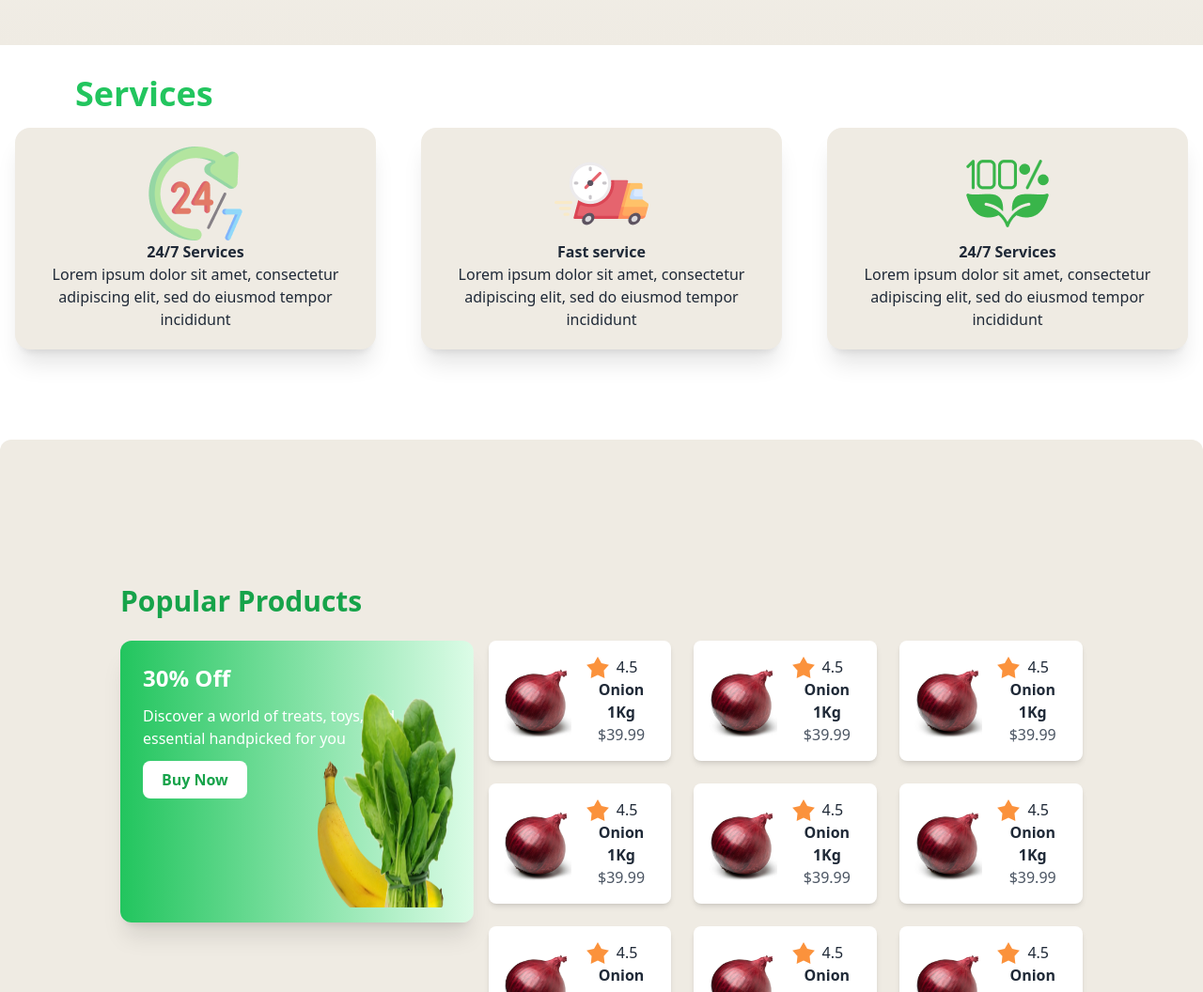
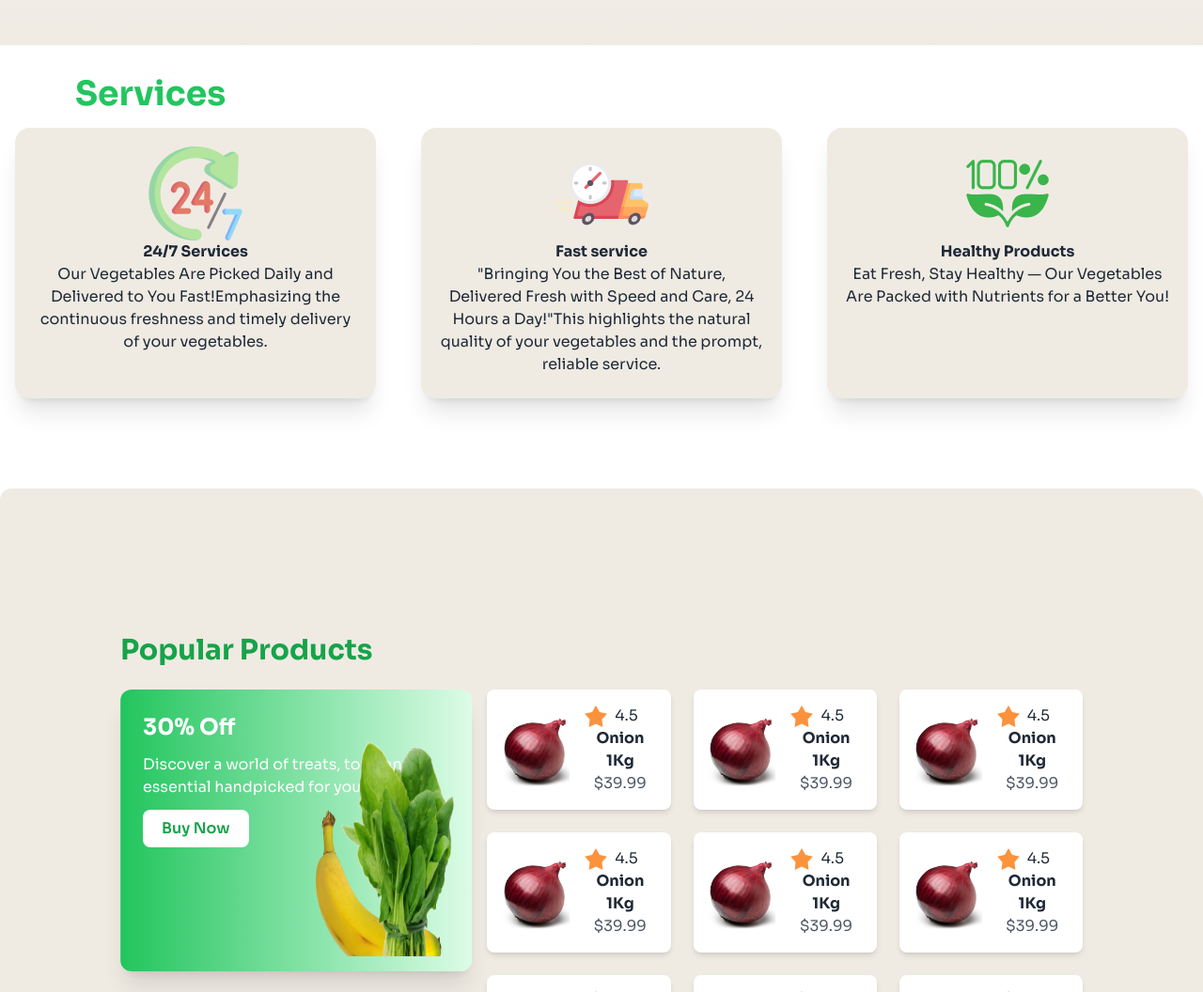
Before and after one commit to tanvirrahmanaz/natures_platter_a3, a plain HTML site: page index.html in a window 1280 px wide. Shown: the part 820-1876 px from the top of the page at 94% size. Drawn offline with nearby package versions, Linux system fonts and the light colour scheme.

Commit message:
card added

```diff
--- a/index.html
+++ b/index.html
@@ -18,7 +18,7 @@
     <!-- custom css add  -->
      <link rel="stylesheet" href="styles/style.css">
 </head>
-<body>
+<body class="overflow-x-hidden sora-font">
     <header>
         <!-- navbar start  -->
 
@@ -95,7 +95,7 @@
             <!-- card section  -->
             <div class="grid grid-cols-1 lg:grid-cols-3 gap-4 place-items-center">
               <div>
-                <div class="card bg-[#EFEBE3] w-96 shadow-xl py-5 text-center">
+                <div class="card bg-[#EFEBE3] h-72 w-96 shadow-xl py-5 text-center">
                   <figure>
                     <img
                       src="images/service.png"
@@ -103,13 +103,13 @@
                   </figure>
                   <div class="px-5">
                     <h2 class="font-bold">24/7 Services</h2>
-                    <p>Lorem ipsum dolor sit amet, consectetur adipiscing elit, sed do eiusmod tempor incididunt</p>
+                    <p> Our Vegetables Are Picked Daily and Delivered to You Fast!Emphasizing the continuous freshness and timely delivery of your vegetables.</p>
                   </div>
                 </div>
               </div>
 
               <div>
-                <div class="card bg-[#EFEBE3] w-96 shadow-xl py-5 text-center">
+                <div class="card bg-[#EFEBE3] h-72 w-96 shadow-xl py-5 text-center">
                   <figure>
                     <img
                       src="images/delivery.png"
@@ -117,21 +117,21 @@
                   </figure>
                   <div class="px-5">
                     <h2 class="font-bold">Fast service</h2>
-                    <p>Lorem ipsum dolor sit amet, consectetur adipiscing elit, sed do eiusmod tempor incididunt</p>
+                    <p>"Bringing You the Best of Nature, Delivered Fresh with Speed and Care, 24 Hours a Day!"This highlights the natural quality of your vegetables and the prompt, reliable service.</p>
                   </div>
                 </div>
               </div>
 
               <div>
-                <div class="card bg-[#EFEBE3] w-96 shadow-xl py-5 text-center">
+                <div class="card bg-[#EFEBE3] h-72 w-96 shadow-xl py-5 text-center">
                   <figure>
                     <img
                       src="images/healthy.png"
                       alt="service"/>
                   </figure>
                   <div class="px-5">
-                    <h2 class="font-bold">24/7 Services</h2>
-                    <p>Lorem ipsum dolor sit amet, consectetur adipiscing elit, sed do eiusmod tempor incididunt</p>
+                    <h2 class="font-bold">Healthy Products </h2>
+                    <p>Eat Fresh, Stay Healthy — Our Vegetables Are Packed with Nutrients for a Better You!</p>
                   </div>
                 </div>
               </div>
--- a/styles/style.css
+++ b/styles/style.css
@@ -1,3 +1,11 @@
+@import url('https://fonts.googleapis.com/css2?family=Fira+Sans:ital,wght@0,100;0,200;0,300;0,400;0,500;0,600;0,700;0,800;0,900;1,100;1,200;1,300;1,400;1,500;1,600;1,700;1,800;1,900&family=Manrope:wght@200..800&family=Poppins:ital,wght@0,100;0,200;0,300;0,400;0,500;0,600;0,700;0,800;0,900;1,100;1,200;1,300;1,400;1,500;1,600;1,700;1,800;1,900&family=Quicksand:wght@300..700&family=Roboto:ital,wght@0,100..900;1,100..900&family=Sora:wght@100..800&family=Work+Sans:ital,wght@0,100..900;1,100..900&display=swap');
+
+.sora-font {
+  font-family: "Sora", serif;
+  font-optical-sizing: auto;
+  font-weight: 400;
+  font-style: normal;
+}
 @keyframes slide-up {
     from {
       transform: translateY(50px);
```
